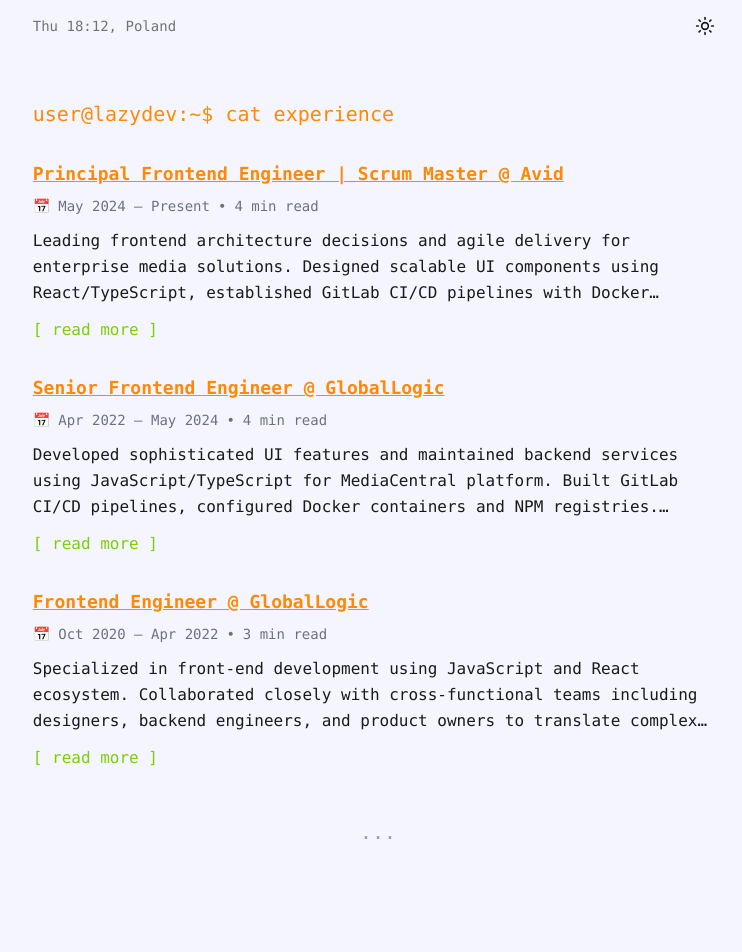
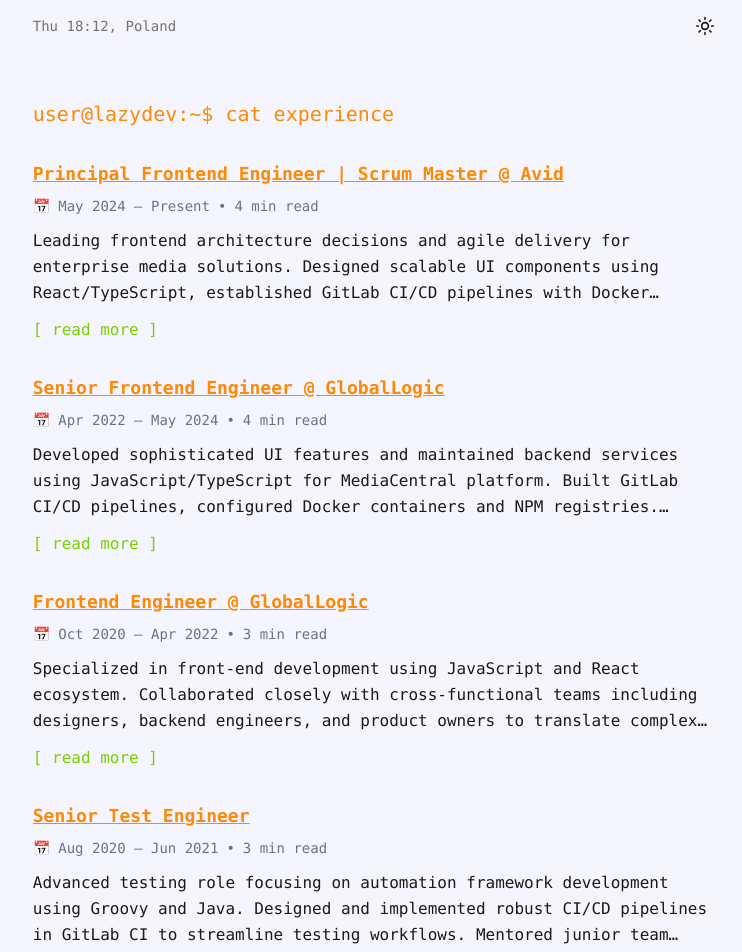
Before and after one commit to LazyMisha/mike-landing, a Next.js app: page /experience in a window 1280 px wide. Shown: the top 952 px of the page, without its empty margins (262-1004 px from the left). Before the commit the page ends 910 px from the top, so only its background shows below. Built offline with nearby package versions, Linux system fonts and the light colour scheme.

Commit message:
fix: show all experiences on /experience page (remove preview mode)
- Display all 6 experience entries on dedicated page
- Keep 3-line truncation per description
- Preview mode reserved for future homepage implementation
- Each entry has [ read more ] link for future navigation

```diff
--- a/src/app/experience/page.tsx
+++ b/src/app/experience/page.tsx
@@ -10,8 +10,8 @@
           user@lazydev:~$ cat experience
         </h1>
 
-        {/* Experience list in preview mode (first 3 entries) */}
-        <ExperienceList experiences={experiences} preview={true} />
+        {/* Experience list - show all entries */}
+        <ExperienceList experiences={experiences} />
       </div>
     </main>
   );
```
Also changed, not shown: experience-all-6-entries.png (added).
